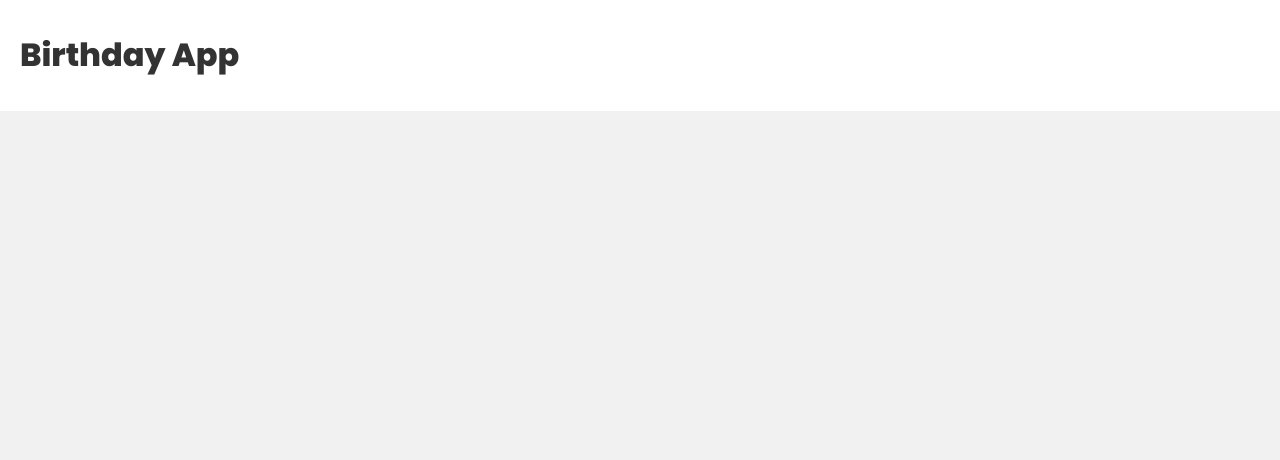
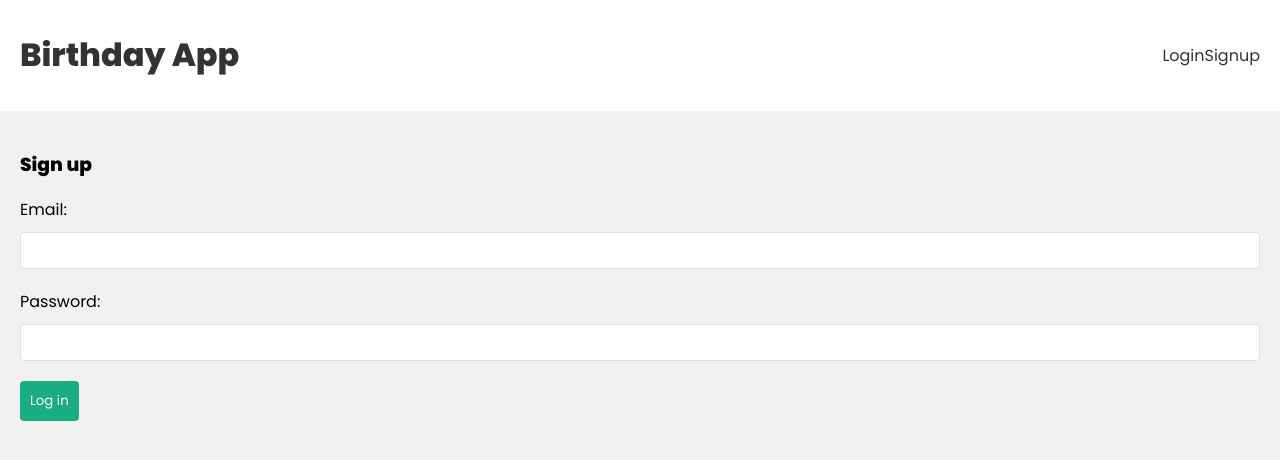
Before and after one commit to alimirhashimli1/birthday-reminder-app, a React (Create React App) app in the folder frontend/: page /login in a window 1280 px wide. Before the commit this address had no page. Shown: the top 460 px of the page. Built offline with nearby package versions, Linux system fonts and the light colour scheme.

Commit message:
added the signup and login pages

```diff
--- a/frontend/src/App.js
+++ b/frontend/src/App.js
@@ -1,6 +1,8 @@
 import { BrowserRouter, Routes, Route } from "react-router-dom";
 import Home from "./pages/Home";
 import Navbar from "./components/Navbar";
+import Login from "./pages/Login"
+import Signup from "./pages/Signup"
 
 function App() {
   return (
@@ -10,6 +12,8 @@
         <div className="pages">
           <Routes>
             <Route path="/" element={<Home />} />
+            <Route path="/login" element={<Login />} />
+            <Route path="/signup" element={<Signup />} />
           </Routes>
         </div>
       </BrowserRouter>
--- a/frontend/src/components/Navbar.js
+++ b/frontend/src/components/Navbar.js
@@ -8,6 +8,12 @@
         <Link to="/">
           <h1>Birthday App</h1>
         </Link>
+        <nav>
+          <div>
+            <Link to="/login">Login</Link>
+            <Link to="/signup">Signup</Link>
+          </div>
+        </nav>
       </div>
     </header>
   );
--- /dev/null
+++ b/frontend/src/pages/Login.js
@@ -0,0 +1,34 @@
+import { useState } from "react";
+
+const Signup = () => {
+  const [email, setEmail] = useState("");
+  const [password, setPassword] = useState("");
+
+  const handleSubmit = async (e) => {
+    e.preventDefault();
+
+    console.log(email, password);
+  };
+
+  return (
+    <form className="login" onSubmit={handleSubmit}>
+      <h3>Sign up</h3>
+
+      <label>Email:</label>
+      <input
+        type="email"
+        onChange={(e) => setEmail((e.target.value = { email }))}
+      />
+
+      <label>Password:</label>
+      <input
+        type="password"
+        onChange={(e) => setPassword((e.target.value = { password }))}
+      />
+
+      <button>Log in</button>
+    </form>
+  );
+};
+
+export default Signup;
--- /dev/null
+++ b/frontend/src/pages/Signup.js
@@ -0,0 +1,33 @@
+import { useState } from "react";
+
+const Signup = () => {
+  const [email, setEmail] = useState("");
+  const [password, setPassword] = useState("");
+
+  const handleSubmit = async (e) => {
+    e.preventDefault();
+
+    console.log(email, password);
+  };
+
+  return (
+    <form className="signup" onSubmit={handleSubmit}>
+      <h3>Sign up</h3>
+
+      <label>Email:</label>
+      <input
+        type="email"
+        onChange={(e) => setEmail((e.target.value = { email }))}
+      />
+
+      <label>Password:</label>
+      <input
+        type="password"
+        onChange={(e) => setPassword((e.target.value = { password }))}
+      />
+      <button>Submit</button>
+    </form>
+  );
+};
+
+export default Signup;
```
